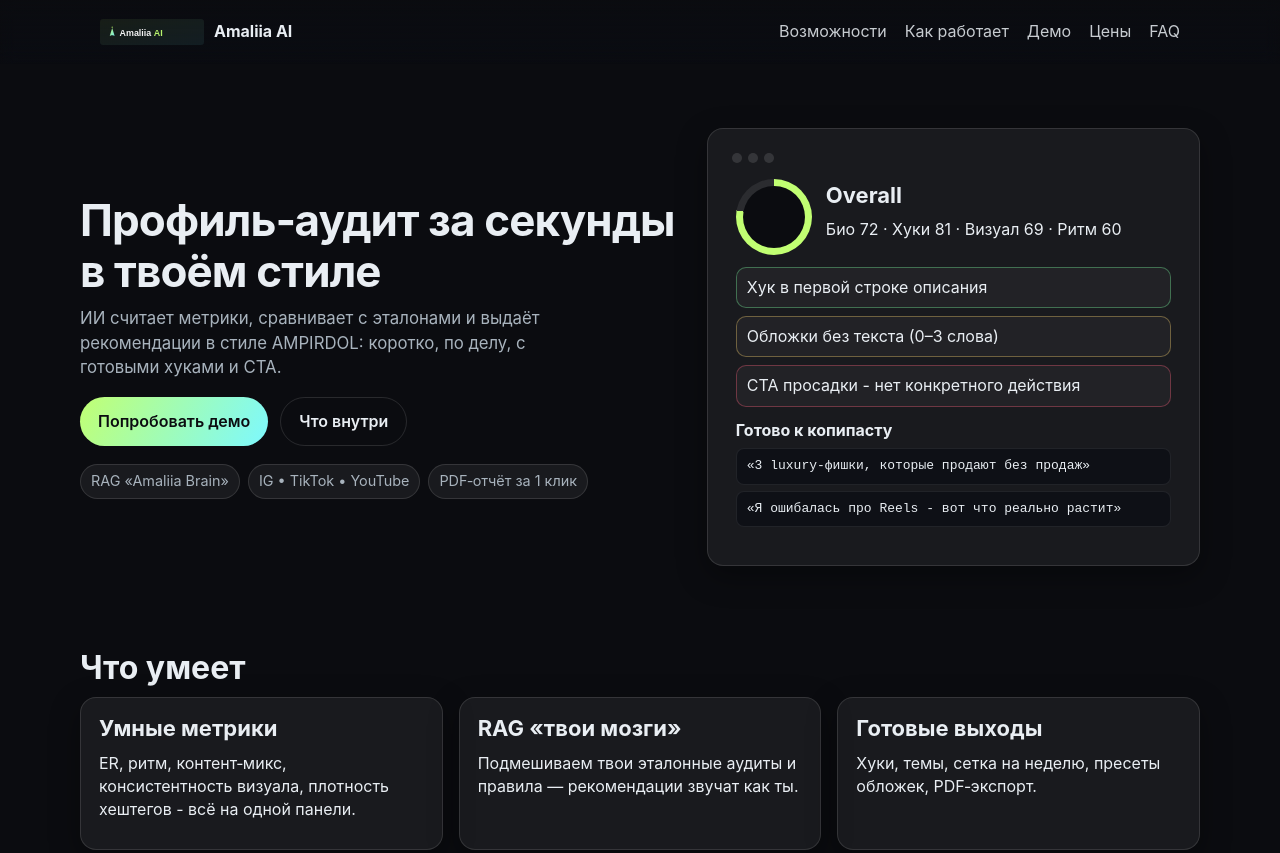
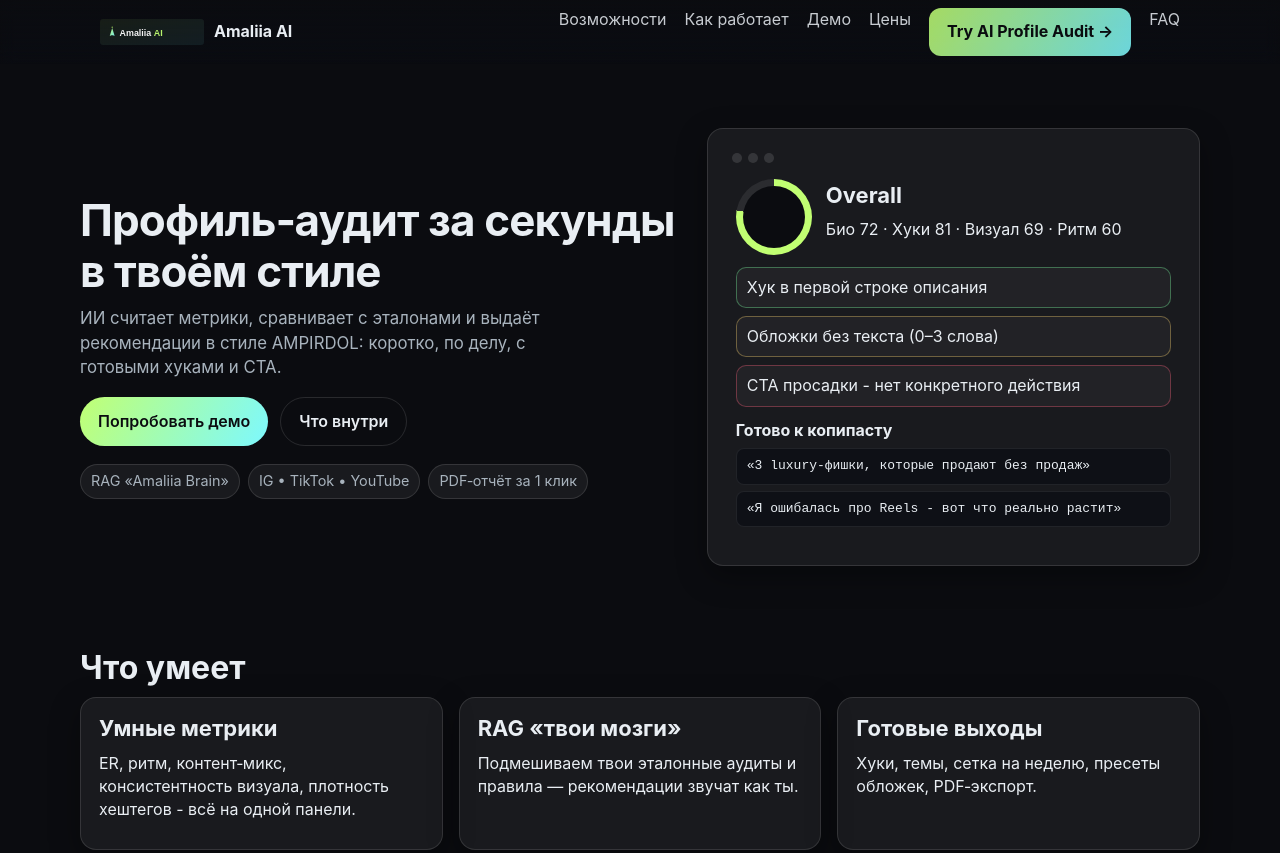
Before and after one commit to amalkajune-ops/amaliiaaud, a website: page index.html in a window 1280 px wide. Shown: the top 853 px of the page. Drawn offline with Linux system fonts and the light colour scheme; files whose address does not match are found by name.

Commit message:
Update index.html

```diff
--- a/index.html
+++ b/index.html
@@ -22,6 +22,17 @@
         <li><a href="#how">Как работает</a></li>
         <li><a href="#demo">Демо</a></li>
         <li><a href="#pricing">Цены</a></li>
+        <!-- Add this to index.html (hero, navbar, etc.) -->
+<a href="/audit.html" class="btn-audit">Try AI Profile Audit →</a>
+
+<style>
+.btn-audit{
+  display:inline-block;padding:12px 18px;border-radius:12px;
+  background:linear-gradient(120deg,#c1ff72,#7df9ff);color:#0b0c10;
+  font-weight:700;text-decoration:none;border:none
+}
+.btn-audit:hover{filter:brightness(1.05)}
+</style>
         <li><a href="#faq">FAQ</a></li>
       </ul>
     </nav>
```
